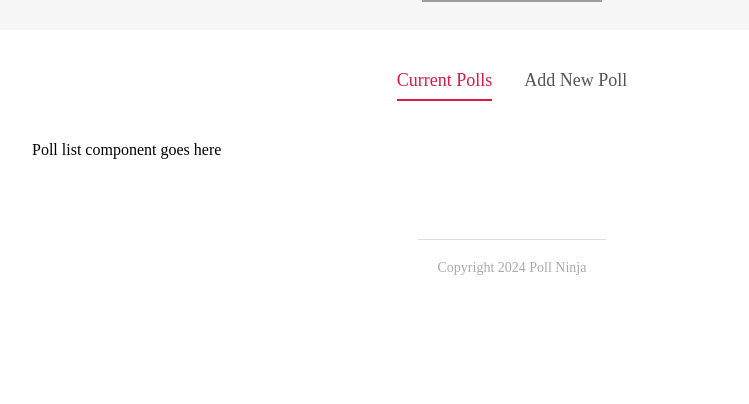
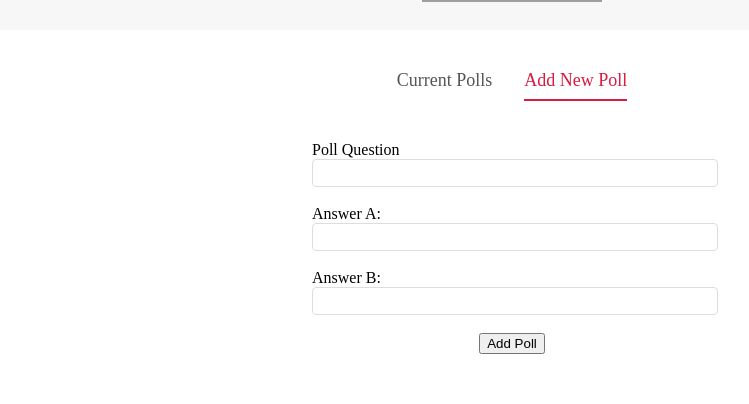
Before and after one commit to Frexz/IT2_2425_elev, a SvelteKit app in the folder polling-app/: page / in a window 1280 px wide. Shown: the part 153-557 px from the top of the page, without its empty margins (128-877 px from the left). Built offline with nearby package versions, Linux system fonts and the light colour scheme; grey boxes are pictures that could not be loaded.

Commit message:
added create poll form

```diff
--- /dev/null
+++ b/polling-app/src/components/CreatePollForm.svelte
@@ -0,0 +1,52 @@
+<script>
+    let fields = {
+        question: '',
+        answerA: '',
+        answerB: '',
+    }
+
+    const handleSubmit = () => {
+        console.log(fields);
+    }
+</script>
+
+<form on:submit|preventDefault={handleSubmit}>
+    <div class="form-field">
+        <label for="question">Poll Question</label>
+        <input type="text" id="question" bind:value={fields.question}>
+    </div>
+    <div class="form-field">
+        <label for="answer-a">Answer A:</label>
+        <input type="text" id="answer-a" bind:value={fields.answerA}>
+    </div>
+    <div class="form-field">
+        <label for="answer-b">Answer B:</label>
+        <input type="text" id="answer-b" bind:value={fields.answerB}>
+    </div>
+    <button>Add Poll</button>
+</form>
+
+<style>
+    form {
+        width: 400px;
+        margin: 0 auto;
+        text-align: center;
+    }
+
+    .form-field {
+        margin: 18px auto;
+        text-align: left;
+    }
+
+    input {
+        width: 100%;
+        border-radius: 4px;
+        height: 24px;
+        border: 1px solid #ddd;
+    }
+
+    label {
+        margin: 10px auto;
+        text-align: left;
+    }
+</style>
--- a/polling-app/src/routes/+page.svelte
+++ b/polling-app/src/routes/+page.svelte
@@ -2,9 +2,10 @@
     import Header from '../components/Header.svelte'
     import Footer from '../components/Footer.svelte'
     import Tabs from '../shared/Tabs.svelte'
+    import CreatePollForm from '../components/CreatePollForm.svelte';
 
     let items = ['Current Polls', 'Add New Poll']
-    let activeItem = 'Current Polls'
+    let activeItem = 'Add New Poll'
 
     const handleTabChange = (e) => {
         activeItem = e.detail
@@ -17,7 +18,7 @@
     {#if activeItem === 'Current Polls'}
         <p>Poll list component goes here</p>
     {:else if activeItem === 'Add New Poll'}
-        <p>New poll form component goes here</p>
+        <CreatePollForm />
     {/if}
 </main>
 <Footer />
```
